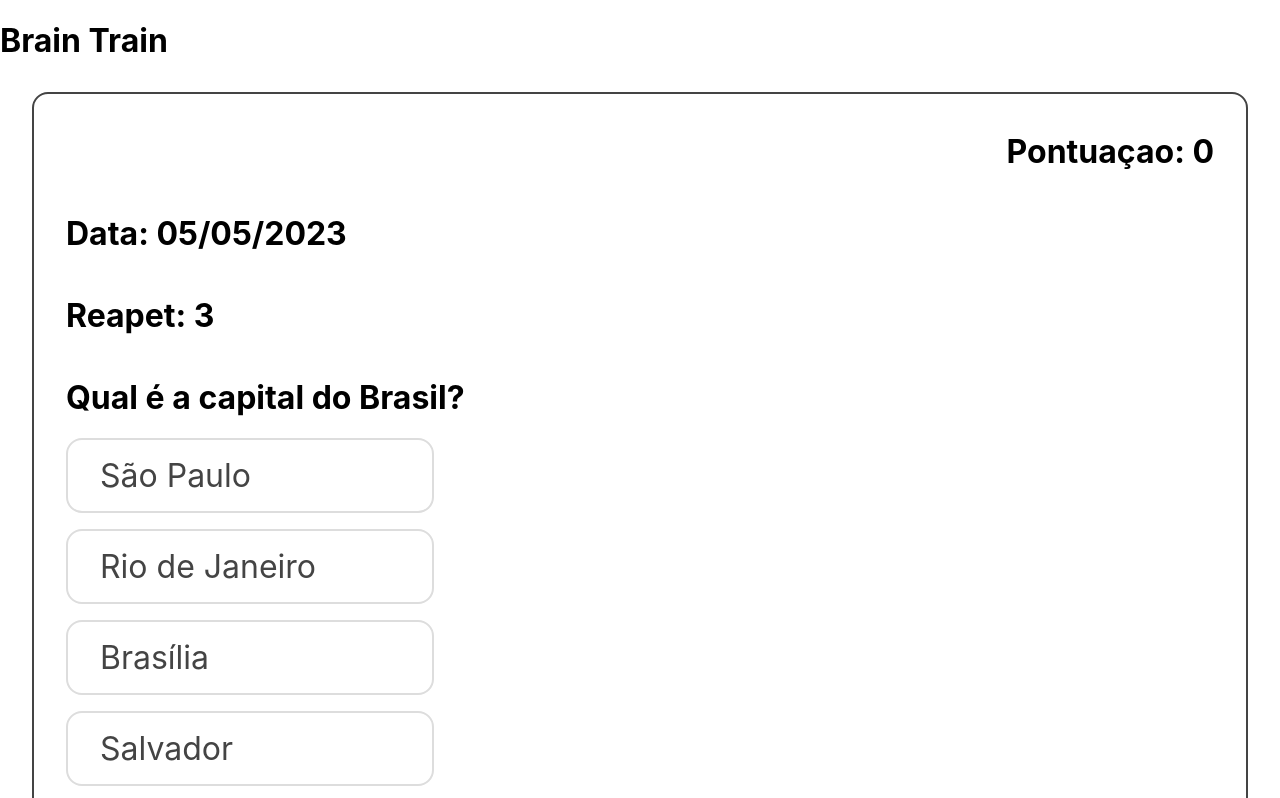
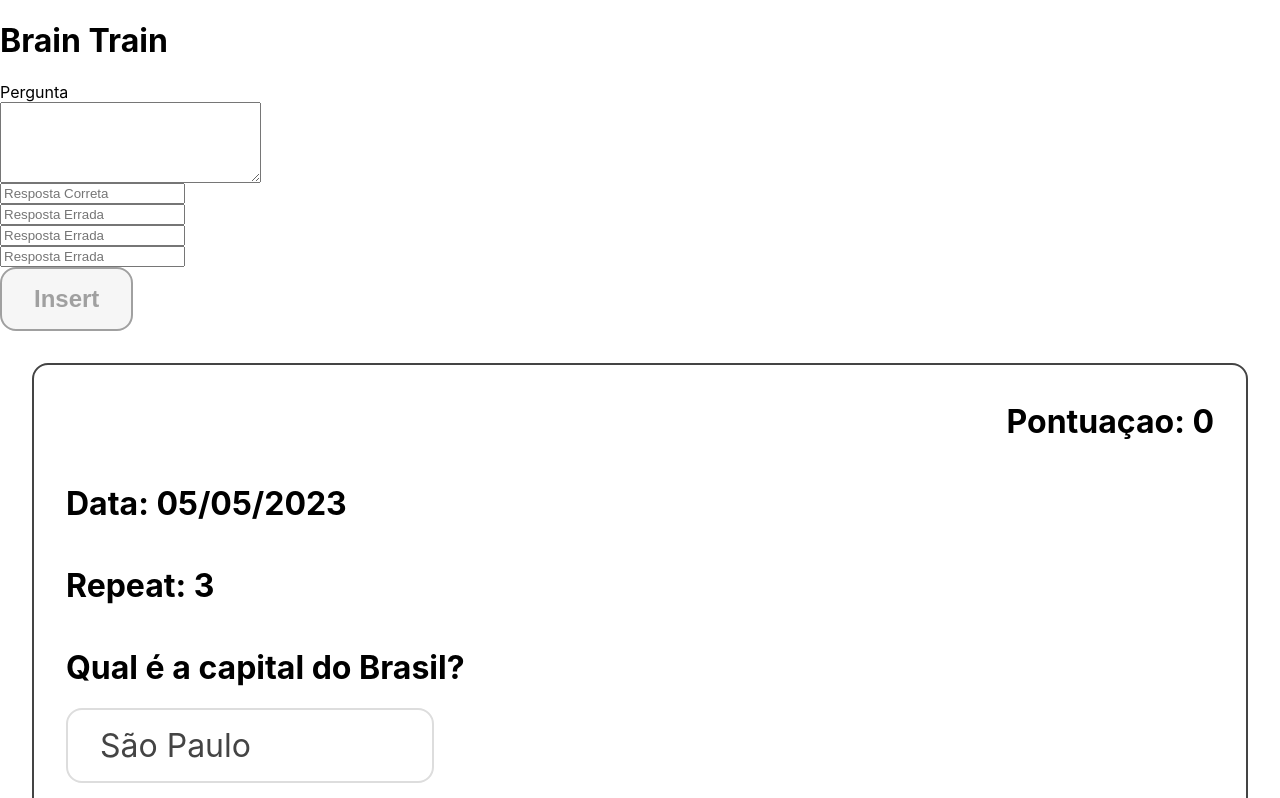
Before and after one commit to Elysium-Santana/Brain-Train, a React (Create React App) app: page / in a window 1280 px wide. Shown: the top 798 px of the page. Built offline with nearby package versions, Linux system fonts and the light colour scheme.

Commit message:
inserção de itens na array de perguntas e criador de ids

```diff
--- /dev/null
+++ b/src/InsertItem.js
@@ -0,0 +1,105 @@
+import React, { useState } from 'react';
+import { quizQuestions } from './Questions';
+
+const InsertItem = ({ restart }) => {
+  const [question, setQuestion] = useState('');
+  const [correctAnswer, setCorrectAnswer] = useState('');
+  const [wrongAnswer_1, setWrongAnswer_1] = useState('');
+  const [wrongAnswer_2, setWrongAnswer_2] = useState('');
+  const [wrongAnswer_3, setWrongAnswer_3] = useState('');
+
+  function idMaker() {
+    const id = quizQuestions.reduce((a, c) => {
+      return a > c.id ? a : c.id;
+    }, 0);
+    return id + 1;
+  }
+
+  function handleSubmit(event) {
+    event.preventDefault();
+
+    let options = [];
+    options.push(wrongAnswer_1, wrongAnswer_2, wrongAnswer_3, correctAnswer);
+
+    let item = {
+      question: question,
+      options: options.sort(() => Math.random() - 0.5),
+      correctAnswer: correctAnswer,
+      id: idMaker(),
+      pontos: 6,
+      repeat: 3,
+      date: '',
+    };
+    quizQuestions.push(item);
+    setCorrectAnswer('');
+    setWrongAnswer_1('');
+    setWrongAnswer_2('');
+    setWrongAnswer_3('');
+    setQuestion('');
+    restart();
+    console.log(quizQuestions);
+  }
+
+  return (
+    <>
+      <form
+        style={{
+          display: 'flex',
+          flexDirection: 'column',
+          alignItems: 'start',
+        }}
+      >
+        <label>Pergunta</label>
+        <textarea
+          name=""
+          id=""
+          cols="30"
+          rows="5"
+          value={question}
+          onChange={({ target }) => setQuestion(target.value)}
+        ></textarea>
+
+        <input
+          placeholder="Resposta Correta"
+          value={correctAnswer}
+          onChange={({ target }) => setCorrectAnswer(target.value)}
+        />
+
+        <input
+          placeholder="Resposta Errada"
+          value={wrongAnswer_1}
+          type="text"
+          onChange={({ target }) => setWrongAnswer_1(target.value)}
+        />
+
+        <input
+          placeholder="Resposta Errada"
+          type="text"
+          value={wrongAnswer_2}
+          onChange={({ target }) => setWrongAnswer_2(target.value)}
+        />
+
+        <input
+          placeholder="Resposta Errada"
+          type="text"
+          value={wrongAnswer_3}
+          onChange={({ target }) => setWrongAnswer_3(target.value)}
+        />
+        <button
+          onClick={handleSubmit}
+          disabled={
+            !question ||
+            !correctAnswer ||
+            !wrongAnswer_1 ||
+            !wrongAnswer_2 ||
+            !wrongAnswer_3
+          }
+        >
+          Insert
+        </button>
+      </form>
+    </>
+  );
+};
+
+export default InsertItem;
--- a/src/Question.js
+++ b/src/Question.js
@@ -1,6 +1,7 @@
-import React, { useEffect, useRef, useState } from 'react';
+import React, { useEffect, useState } from 'react';
 import { quizQuestions } from './Questions';
 import styles from './Question.module.css';
+import InsertItem from './InsertItem';
 
 const Question = ({
   question,
@@ -11,20 +12,19 @@ const Question = ({
   NextIndexQuiz,
   restart,
   filter,
-  pontos,
   repeat,
   id,
 }) => {
   const [resposta, setResposta] = useState();
   const [pontuacao, setPontucao] = useState(filter[index].pontos);
-  const [filterReapet, setFilterReapet] = useState(filter[index].repeat);
+  const [filterRepeat, setFilterRepeat] = useState(filter[index].repeat);
   const [show, setShow] = useState(false);
   const [date, setDate] = useState();
 
   useEffect(() => {
     let filterId = quizQuestions.findIndex((item) => item.id === id);
     quizQuestions[filterId].pontos = pontuacao;
-    filter[index].repeat = filterReapet;
+    filter[index].repeat = filterRepeat;
 
     if (date) {
       quizQuestions[filterId].date = date;
@@ -80,19 +80,21 @@ const Question = ({
     event.preventDefault();
     if (resposta === correctAnswer) {
       setPontucao(pontuacao + 1);
-      setFilterReapet(filterReapet - 1);
+      setFilterRepeat(filterRepeat - 1);
     } else {
-      setFilterReapet(filterReapet + 1);
+      setFilterRepeat(filterRepeat + 1);
       setPontucao(pontuacao - 2);
     }
     colorOcilation();
   }
 
   return (
+    <>
+      <InsertItem restart={restart} />
       <form className={styles.questBox}>
         <h1> Pontuaçao: {pontuacao}</h1>
         <h1> Data: {date}</h1>
-      <h1> Reapet: {repeat}</h1>
+        <h1> Repeat: {repeat}</h1>
 
         <h1>{question}</h1>
 
@@ -122,6 +124,7 @@ const Question = ({
           </button>
         </div>
       </form>
+    </>
   );
 };
 
--- a/src/Questions.js
+++ b/src/Questions.js
@@ -3,7 +3,7 @@ export const quizQuestions = [
     question: 'Qual é a capital do Brasil?',
     options: ['São Paulo', 'Rio de Janeiro', 'Brasília', 'Salvador'],
     correctAnswer: 'Brasília',
-    id: '1',
+    id: 11,
     pontos: 0,
     repeat: 3,
     date: '',
@@ -12,7 +12,7 @@ export const quizQuestions = [
     question: 'Qual é o maior animal terrestre?',
     options: ['Elefante', 'Girafa', 'Rinoceronte', 'Hipopótamo'],
     correctAnswer: 'Elefante',
-    id: '2',
+    id: 3,
     pontos: 6,
     repeat: 3,
     date: '',
@@ -26,7 +26,7 @@ export const quizQuestions = [
       'Jorge Amado',
     ],
     correctAnswer: 'Guimarães Rosa',
-    id: '3',
+    id: 1,
     pontos: 3,
     repeat: 3,
     date: '',
```
Lines whose indentation alone changed are shown as unchanged.
